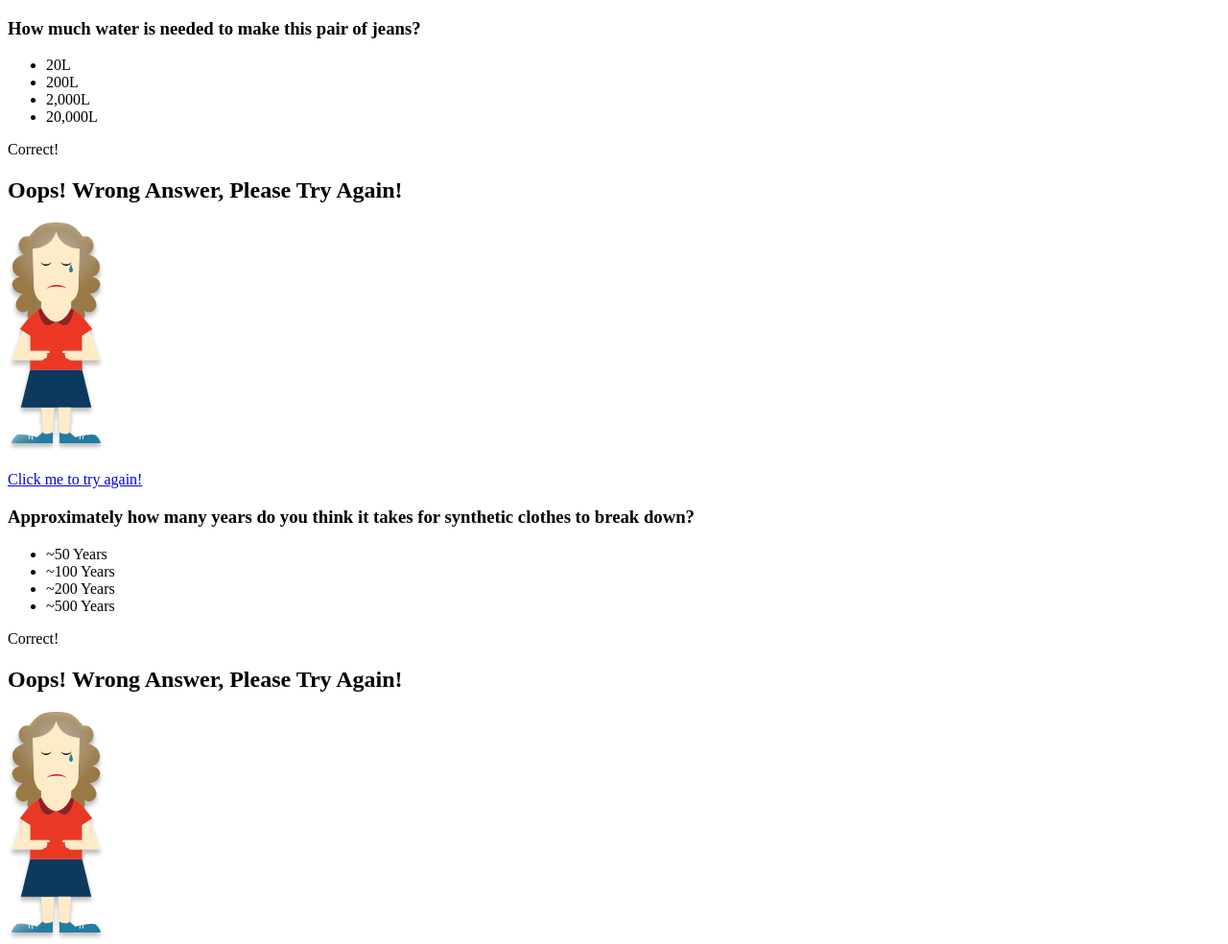
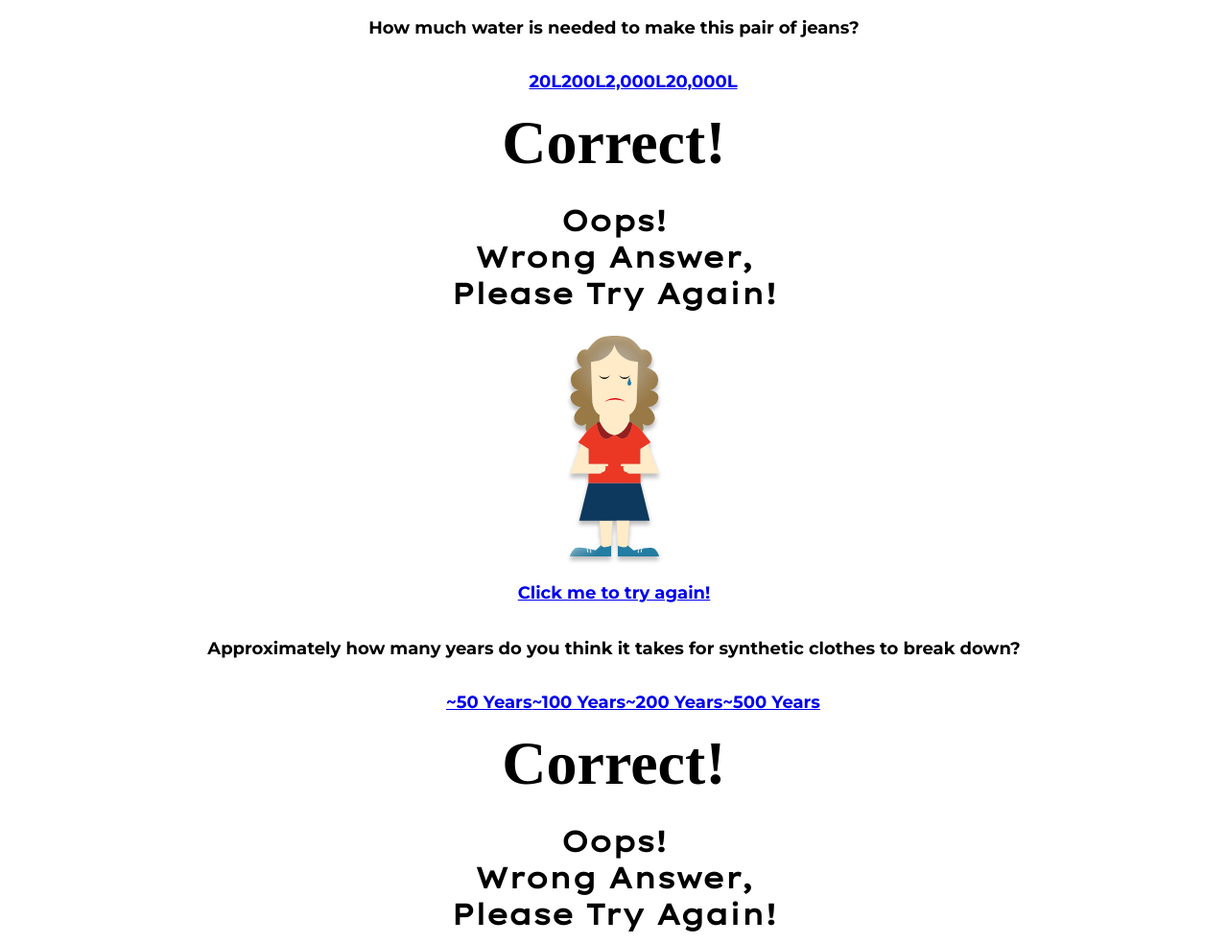
Before and after one commit to montanalw/MIDTERM, a plain HTML site: page template.html in a window 1280 px wide. Shown: the top 984 px of the page at 96% size. Drawn offline with Linux system fonts and the light colour scheme.

Commit message:
commit -m "initial css finished and html changed accordingly"

```diff
--- /dev/null
+++ b/style.css
@@ -0,0 +1,45 @@
+/* FONT */
+body, html {
+  margin: 0; padding: 0;
+}
+
+h2, h3, p {
+  text-align: center;
+}
+
+h2 {
+  font-family: 'Lexend Giga', sans-serif;
+  font-size: 30px;
+}
+
+h3, p, a {
+  font-family: 'Montserrat', sans-serif;
+  font-size: 18px;
+  font-weight: bold;
+}
+
+ul {
+  list-style: none;
+  display: inline-flex;
+}
+
+img {
+  display: block;
+  margin: 0 auto;
+}
+
+.correctAns {
+  font-size: 64px;
+  font-weight: bold;
+}
+
+.flex, .column, .row {
+  display:flex;
+  justify-content: center;
+  align-items: center;
+  flex-direction: column;
+}
+
+.row {
+  flex-direction: row;
+}
--- a/template.html
+++ b/template.html
@@ -3,6 +3,13 @@
     <head>
         <meta  charset="UTF-8">
         <title>Sustainability Infographic</title>
+
+        <link rel="stylesheet" href="style.css" type="text/css">
+
+        <link rel="preconnect" href="https://fonts.gstatic.com">
+        <link href="https://fonts.googleapis.com/css2?family=Montserrat:wght@500;700&display=swap" rel="stylesheet">
+        <link href="https://fonts.googleapis.com/css2?family=Lexend+Giga&display=swap" rel="stylesheet">
+
         <script>
 
         </script>
@@ -10,51 +17,84 @@
 
     <body>
 
-        <div id="main">
-            <section class="question waterQues">
+        <div id="main" class="flex">
+            <section class="question waterQues column flex">
                 <h3>How much water is needed to make this pair of jeans?</h3>
 
                 <div class="info_back"></div>
 
-                <div class ="row">
+                <div class ="row flex">
                     <ul>
-                        <li>20L</li>
-                        <li>200L</li>
-                        <li>2,000L</li>
-                        <li>20,000L</li>
+                        <li class="wrong">
+                            <a href="#wrongAns1" target="_self">
+                                20L
+                            </a>
+                        </li>
+                        <li class="wrong">
+                            <a href="#wrongAns1" target="_self">
+                                200L
+                            </a>
+                        </li>
+                        <li class="correct">
+                            <a href="#wrongAns1" target="_self">
+                                2,000L
+                            </a>
+                        </li>
+                        <li class="wrong">
+                            <a href="#" target="_self">
+                                20,000L
+                            </a>
+                        </li>
                     </ul>
                 </div>
 
                 <div class="correctAns off">Correct!</div>
             </section> <!--water consumption question-->
 
-            <section class="wrongAns off">
-                <h2>Oops! Wrong Answer, Please Try Again!</h2>
+            <section class="wrongAns off column flex" name="wrongAns1">
+                <h2>Oops!<br>Wrong Answer,<br>Please Try Again!</h2>
                 <a href=".waterQues" target="_self">
                     <img src="images/info_girl_sad.svg" alt="wrong answer"/>
                     <p>Click me to try again!</p>
                 </a>
             </section> <!--wrong answer-->
 
-            <section class="question decompQues">
+            <section class="question decompQues column flex">
                 <h3>Approximately how many years do you think it takes for synthetic clothes to break down?</h3>
 
                 <div class="info_back"></div>
 
-                <div class ="row">
+                <div class ="row flex">
                     <ul>
-                        <li>~50 Years</li>
-                        <li>~100 Years</li>
-                        <li>~200 Years</li>
-                        <li>~500 Years</li>
+                        <li class="wrong">
+                            <a href="#wrongAns2" target="_self">
+                                ~50 Years
+                            </a>
+                        </li>
+                        <li class="wrong">
+                            <a href="#wrongAns2" target="_self">
+                                ~100 Years
+                            </a>
+                        </li>
+                        <li class="correct">
+                            <a href="#" target="_self">
+                                ~200 Years
+                            </a>
+                        </li>
+
+                        <li class="wrong">
+                            <a href="#wrongAns2" target="_self">
+                                ~500 Years
+                            </a>
+                        </li>
                     </ul>
                 </div>
 
                 <div class="correctAns off">Correct!</div>
             </section> <!--water consumption question-->
 
-            <section class="wrongAns off">
-                <h2>Oops! Wrong Answer, Please Try Again!</h2>
+            <section class="wrongAns off column" name="wrongAns2">
+                <h2>Oops!<br>Wrong Answer,<br>Please Try Again!</h2>
                 <a href=".decompQues" target="_self">
                     <img src="images/info_girl_sad.svg" alt="wrong answer"/>
                     <p>Click me to try again!</p>
```
